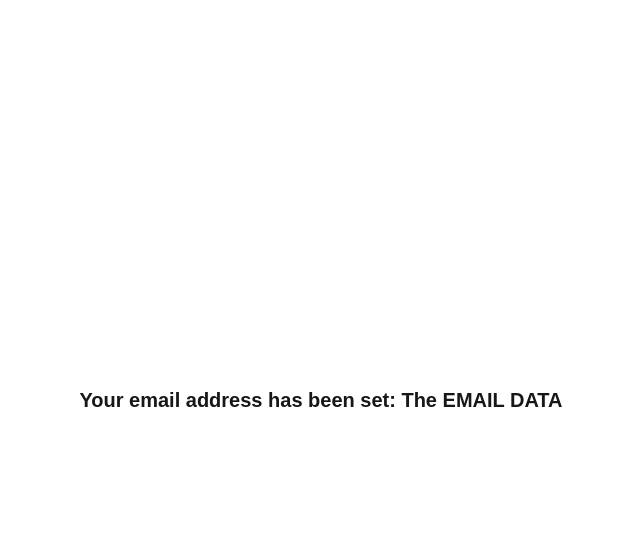
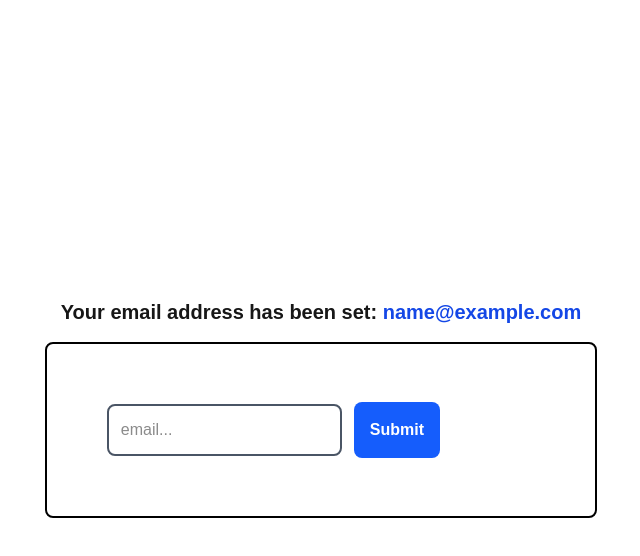
Before and after one commit to munrhalls/training-grounds, a Next.js app: page / in a window 1280 px wide. Both pictures are taken after typing "name@example.com" into the empty fields and a click on the button "Submit". Shown: the top 556 px of the page, without its empty margins (319-959 px from the left). Built offline with nearby package versions, Linux system fonts and the light colour scheme.

Commit message:
exercise C1.2.

```diff
--- a/app/Category 1 - Component Co-location and Encapsulation/2. The Form-and-Submit Unit (Action Encapsulation)/TheFormAndSubmitUnit.tsx
+++ b/app/Category 1 - Component Co-location and Encapsulation/2. The Form-and-Submit Unit (Action Encapsulation)/TheFormAndSubmitUnit.tsx
@@ -16,34 +16,40 @@
 
 import { useState } from "react";
 
-const SomeServerRequest = new Promise((resolve, _) => {
-  setTimeout(function () {
-    resolve({
-      request: "GET",
-      body: "The EMAIL DATA",
-    });
-  }, 4000);
-});
-
 const RegistrationFormFeature = function () {
   const [email, setEmail] = useState("");
   const [isSubmitting, setIsSubmitting] = useState(false);
   const [result, setResult] = useState(null);
 
+  const SomeServerRequest = function (data) {
+    return new Promise((resolve, _) => {
+      return setTimeout(function () {
+        return resolve({
+          request: "GET",
+          body: data,
+        });
+      }, 2500);
+    });
+  };
+
   const handleSubmit = async function (e) {
     e.preventDefault();
     setIsSubmitting(true);
-    const result = await SomeServerRequest;
+    const result = await SomeServerRequest(email);
     console.log(result);
     setResult(result);
     setIsSubmitting(false);
+    setEmail("");
   };
 
   return (
     <div className="w-full h-screen grid place-content-center">
-      {result ? (
-        <div className="p-4 font-black text-xl">Your email address has been set: {result.body}</div>
-      ) : (
+      {result && (
+        <div className="p-4 font-black text-xl">
+          Your email address has been set: <span className="font-black text-blue-700">{result.body}</span>
+        </div>
+      )}
+
       <form onSubmit={(e) => handleSubmit(e)} className="w-full p-12 border-black border-2 rounded-lg">
         <input className="border-gray-600 border-2 p-3 rounded-lg m-3" placeholder="email..." value={email} onChange={(e) => setEmail(e.target.value)} />
         {isSubmitting ? (
@@ -56,7 +62,6 @@ const RegistrationFormFeature = function () {
           </button>
         )}
       </form>
-      )}
     </div>
   );
 };
```
Lines whose indentation alone changed are shown as unchanged.
